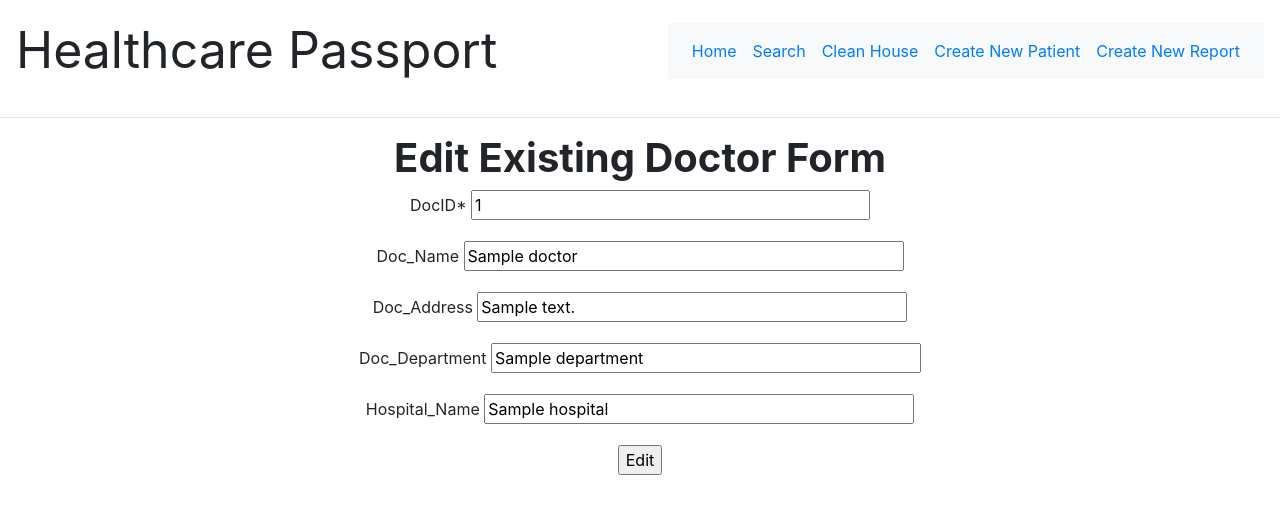
After one commit to cmp998/Healthcare-Passsport, a Flask app: page /editdoctor/1 in a window 1280 px wide. The commit adds this page. Shown: the top 514 px of the page. Run offline with Flask 2, Linux system fonts and the light colour scheme; tables that the repository leaves empty hold one stand-in row (values such as "Sample post"); some libraries are stand-ins or nearby versions.

Commit message:
Added edits and fixed department additions

```diff
--- a/Passport/app/forms.py
+++ b/Passport/app/forms.py
@@ -39,3 +39,16 @@ class EditReport(FlaskForm):
     purpose = StringField('Purpose of Visit')
     patient_info = StringField('PatientInfo')
     submit = SubmitField('Edit')
+
+class EditDoctor(FlaskForm):
+    doc_id = StringField('DocID*', validators=[DataRequired()])
+    doc_name = StringField('Doc_Name')
+    address = StringField('Doc_Address')
+    department = StringField('Doc_Department')
+    hospital_name = StringField("Hospital_Name")
+    submit = SubmitField('Edit')
+
+class EditMed(FlaskForm):
+    report_id = StringField('ReportID*')
+    med_id = StringField('MedID', validators=[DataRequired()])
+    submit = SubmitField('Edit')
--- a/Passport/app/models.py
+++ b/Passport/app/models.py
@@ -7,7 +7,6 @@ class Patient(db.Model):
     dob = db.Column(db.String(120),nullable=False)
     phone = db.Column(db.String(10),nullable=False)
     full_name = db.Column(db.String(50),nullable=False)
-    #reports = db.relationship('Reports', backref = 'patient')
 
     def __repr__(self):
         return '<Patient {}>'.format(self.full_name)
--- a/Passport/app/routes.py
+++ b/Passport/app/routes.py
@@ -1,6 +1,6 @@
 from flask import render_template
 from app import app, db
-from app.forms import SearchForm, NewPatientForm, NewReportForm, EditReport
+from app.forms import SearchForm, NewPatientForm, NewReportForm, EditReport, EditDoctor, EditMed
 from flask import render_template, flash, redirect
 from app.models import Report, Doctor, Patient, Medication, Hospital, Department
 
@@ -26,16 +26,15 @@ def search():
         elif form.doctor_id.data:
             if Doctor.query.get(form.doctor_id.data):
                 #Only a specific doctor
-                return render_template('results.html', patient=Patient.query.get(form.patient_id.data), form=form,
-                                        type='doctor', doctors=Doctor.query.get(form.doctor_id.data))
+                return redirect('/editdoctor/' + form.doctor_id.data)
             else:
                 return render_template('search.html',title='Search',form=form, error="Invalid Doctor")
 
         elif form.medication_id.data:
             if Medication.query.get(form.medication_id.data):
                 #Only a specific medication
-                return render_template('results.html', patient=Patient.query.get(form.patient_id.data), form=form,
-                                        type='medication', medications=Medication.query.get(form.medication_id.data))
+                med = Medication.query.get(form.medication_id.data)
+                return redirect('/editmed/' + med.report_id + '/' + form.medication_id.data)
             else:
                 return render_template('search.html',title='Search',form=form, error="Invalid Medication")
         else:
@@ -77,13 +76,41 @@ def newreport():
                 db.session.commit()
                 print("added meds: ", Medication.query.get(med_id))
 
-        #See if the doctor is in db yet
+        #TODO0---------------------------------------------------
+        #DOCTOR CHECK
+        #NEED TO CREATE DOCTOR W/ GIVEN INFO
         if not Doctor.query.get(form.doc_id.data) and form.doc_name.data and form.doc_address.data:
             print("didn't see this doc, adding")
             d = Doctor(doc_id = form.doc_id.data, doc_name = form.doc_name.data, address = form.doc_address.data)
             db.session.add(d)
             db.session.commit()
             print("added doc: ", Doctor.query.get(form.doc_id.data))
+
+            #IF DOC GIVEN BUT NEW ADDY: Create HOP and DEPO
+            if not Hospital.query.get(form.doc_address.data) and form.hospital_name.data:
+                print("didn't see this hospital, adding")
+                h = Hospital(hospital_name = form.hospital_name.data, address = form.doc_address.data)
+                db.session.add(h)
+                dep = Department(address = form.doc_address.data, department_name = form.doc_department.data)
+                db.session.add(dep)
+                db.session.commit()
+                print("add hop :", Hospital.query.get(form.doc_address.data))
+            #BUT IF HOP and DEPO INFO not available
+            elif not Hospital.query.get(form.doc_address.data):
+                return render_template('newreport.html',title='New Report', form=form, error="New Hospital Detected: Please Include All Info")
+
+            #THIS SHOULD BE IF WE HAVE HOSPITAL INFO
+            if not Department.query.get(form.doc_address.data) and form.doc_department.data:
+                print("didn't see this department, adding")
+                dep = Department(address = form.doc_address.data, department_name = form.doc_department.data)
+                db.session.add(dep)
+                db.session.commit()
+                print("add depo :", Hospital.query.get(form.doc_address.data))
+            elif not Department.query.get(form.doc_address.data):
+                return render_template('newreport.html',title='New Report', form=form, error="New Department Detected: Please Include All Info")
+
+
+
         elif not Doctor.query.get(form.doc_id.data):
             return render_template('newreport.html',title='New Report',form=form, error="New Doctor Detected: Please Include All Info")
 
@@ -94,7 +121,7 @@ def newreport():
             db.session.add(h)
             db.session.commit()
             print("added hospital: ", Hospital.query.get(form.doc_address.data))
-        elif (not Doctor.query.get(form.doc_id.data) and not Hospital.query.get(form.doc_address.data)):
+        elif not Hospital.query.get(form.doc_address.data) and not Doctor.query.get(form.doc_id.data):
             return render_template('newreport.html',title='New Report', form=form, error="New Hospital Detected: Please Include All Info")
 
         #See if the department exists
@@ -124,6 +151,50 @@ def newreport():
         return render_template('index.html', create = "Report", form = form)
     return render_template('newreport.html',title='NewReport', form = form)
 
+@app.route('/editdoctor/<string:doc_id>', methods=['GET','POST'])
+def editDoctor(doc_id):
+    form = EditDoctor()
+    doc = Doctor.query.get(doc_id)
+    dep = Department.query.get(doc.address)
+    hop = Hospital.query.get(doc.address)
+
+    if form.validate_on_submit():
+        doc.doc_id = form.doc_id.data
+        doc.doc_name = form.doc_name.data
+        doc.address = form.address.data
+        hop.hospital_name = form.hospital_name.data
+        dep.department_name = form.department.data
+        db.session.commit()
+        print("did the edits")
+
+    #Preload time
+    form.doc_id.data = doc.doc_id
+    form.doc_name.data = doc.doc_name
+    form.address.data = doc.address
+    form.department.data = dep.department_name
+    form.hospital_name.data = hop.hospital_name
+
+    return render_template('editdoctor.html',title="EditDoctor", form=form)
+
+@app.route('/editmed/<string:report_id>/<string:med_id>',methods=['GET','POST'])
+def editMed(report_id,med_id):
+    form = EditMed()
+    med = Medication.query.get(med_id)
+    report = Report.query.get(report_id)
+
+    if form.validate_on_submit():
+        med.med_id = form.med_id.data
+        report.med_id = form.med_id.data
+
+        db.session.commit()
+        print("did the edits")
+
+    #Preload time
+    form.med_id.data = med.med_id
+    form.report_id.data = med.report_id
+
+    return render_template('editmed.html',title="EditMed", form=form)
+
 @app.route('/editreport/<string:report_id>', methods=['GET','POST'])
 def editReport(report_id):
     form = EditReport()
@@ -139,8 +210,6 @@ def editReport(report_id):
         db.session.commit()
         print("tried to edit atleast")
 
-
-
     #Preload form with previous info
     form.report_id.data = report.report_id
     form.ssn.data = report.ssn
@@ -148,7 +217,6 @@ def editReport(report_id):
     form.med_id.data = report.med_id
     form.purpose.data = report.purpose
     form.patient_info.data = report.patient_info
-
 
     return render_template('editreport.html',title="EditReport", form=form)
 
--- /dev/null
+++ b/Passport/app/templates/editdoctor.html
@@ -0,0 +1,17 @@
+{% extends "base.html" %}
+
+{% block content %}
+    <h1>Edit Existing Doctor Form</h1>
+
+    <div class="form">
+        <form action="" method="post" novalidate>
+            {{ form.hidden_tag() }}
+            <p>{{ form.doc_id.label }} {{ form.doc_id(size=34) }}</p>
+            <p>{{ form.doc_name.label }} {{ form.doc_name(size=38) }}</p>
+            <p>{{ form.address.label }} {{ form.address(size=37) }}</p>
+            <p>{{ form.department.label }} {{ form.department(size=37) }}</p>
+            <p>{{ form.hospital_name.label }} {{ form.hospital_name(size=37) }}</p>
+            <p>{{ form.submit() }}</p>
+        </form>
+    </div>
+{% endblock %}
--- a/Passport/app/templates/editreport.html
+++ b/Passport/app/templates/editreport.html
@@ -5,7 +5,6 @@
 
     <div class="form">
         <form action="" method="post" novalidate>
-            <!-- sizes of forms are so wack so that they line up with our current prompts -->
             {{ form.hidden_tag() }}
             <p>{{ form.report_id.label }} {{ form.report_id(size=34) }}</p>
             <p>{{ form.ssn.label }} {{ form.ssn(size=38) }}</p>
```
Also changed, not shown: Passport/app/templates/editmed.html (added, +14 -0 lines), Passport/app/templates/results.html (+15 -36 lines), Passport/app.db.
